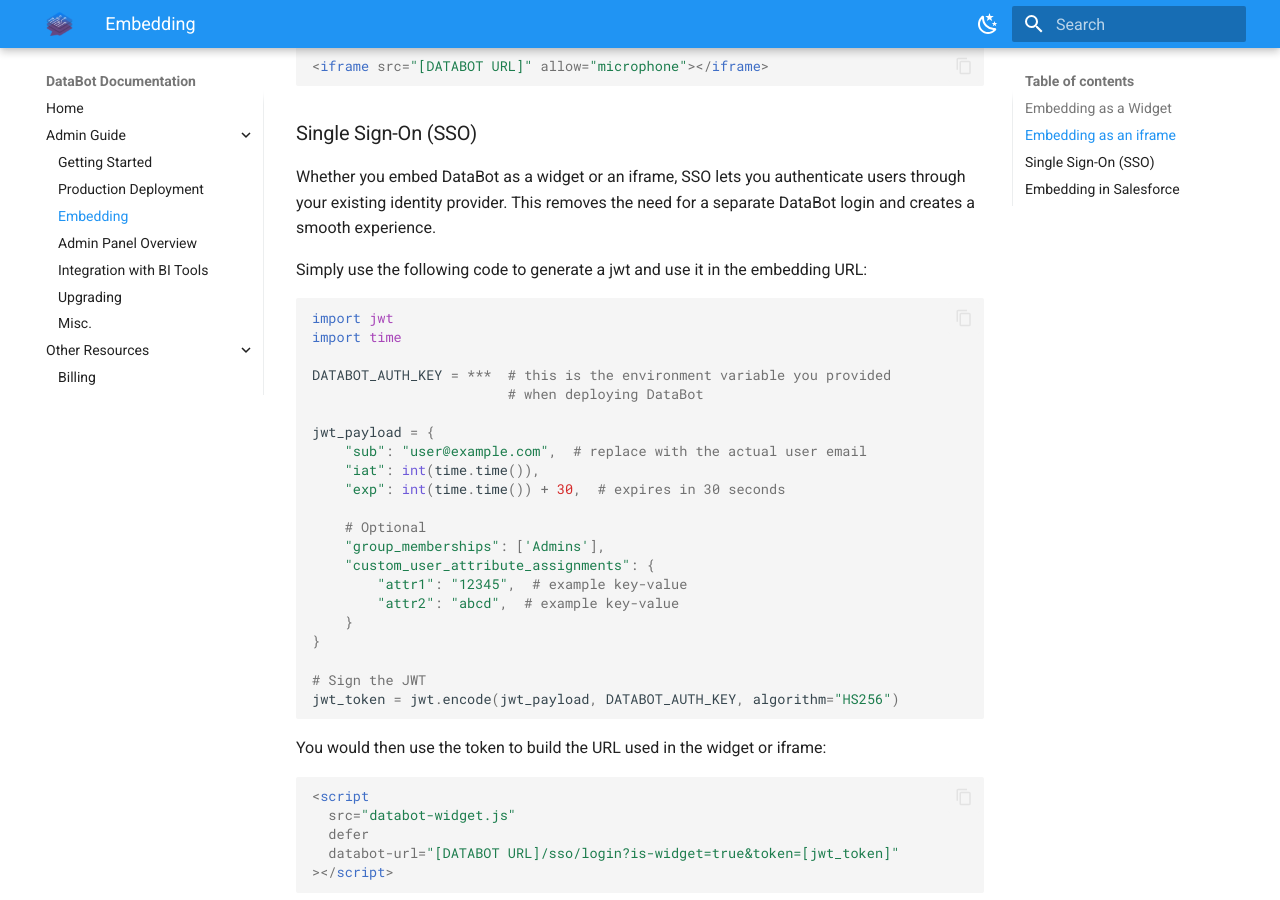
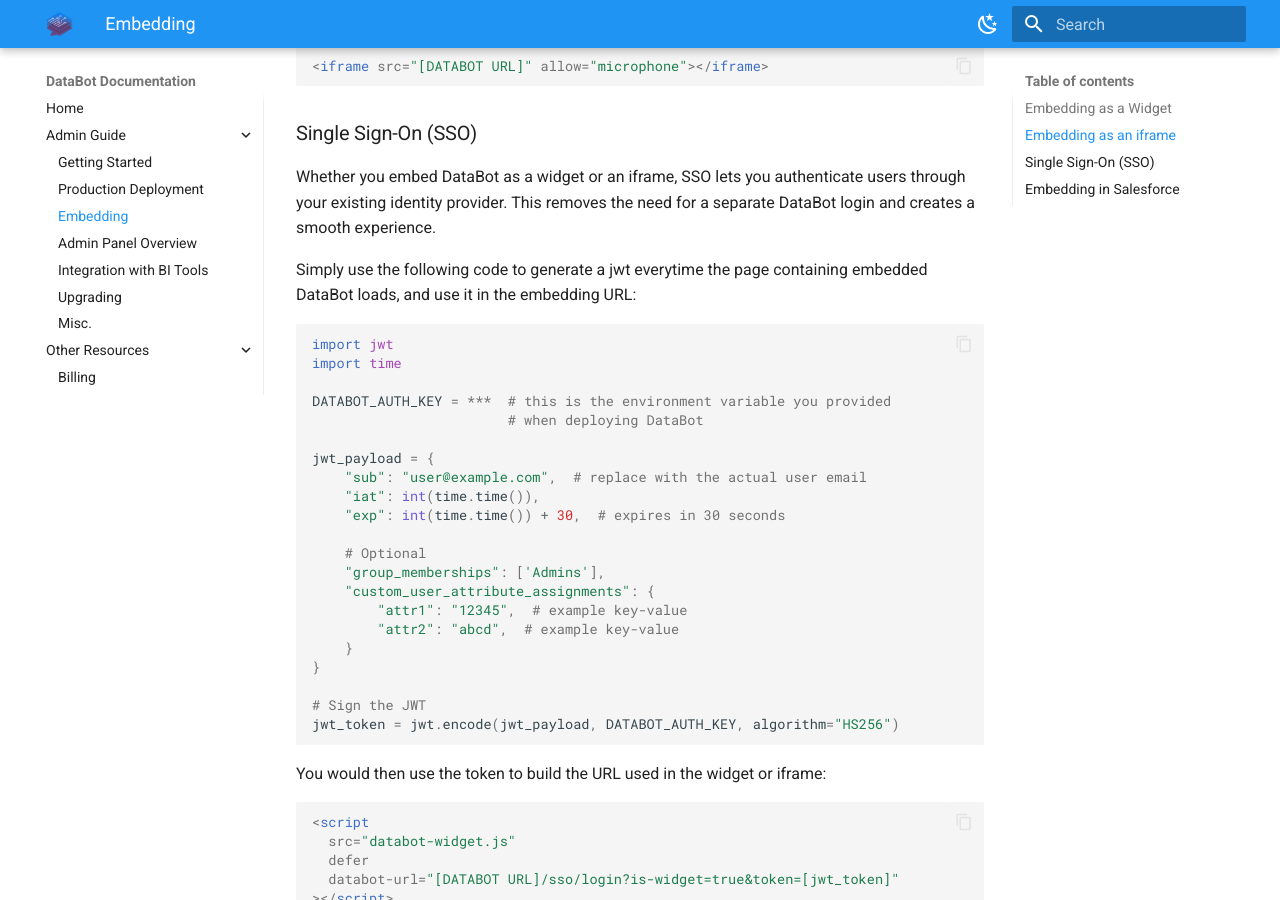
Before and after one commit to Intellimenta/DataBot, an MkDocs documentation site: the page built from docs/admin_guide/embedding.md, in a window 1280 px wide and 900 px high, scrolled down 1240 px. Built offline with MkDocs 1.6.1 and Material for MkDocs 9.7.7, drawn with Linux system fonts in a browser that asks for light colours.

Commit message:
update docs

````diff
--- a/docs/admin_guide/embedding.md
+++ b/docs/admin_guide/embedding.md
@@ -29,7 +29,7 @@
 ### Single Sign-On (SSO)
 Whether you embed DataBot as a widget or an iframe, SSO lets you authenticate users through your existing identity provider. This removes the need for a separate DataBot login and creates a smooth experience.
 
-Simply use the following code to generate a jwt and use it in the embedding URL:
+Simply use the following code to generate a jwt everytime the page containing embedded DataBot loads, and use it in the embedding URL:
 
 ```py
 import jwt
````
